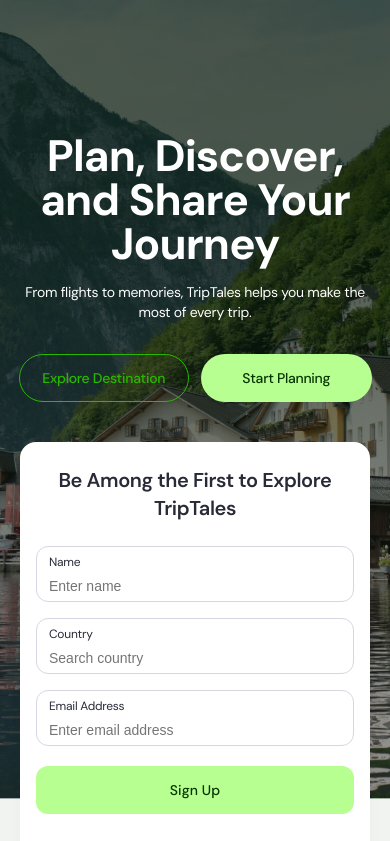
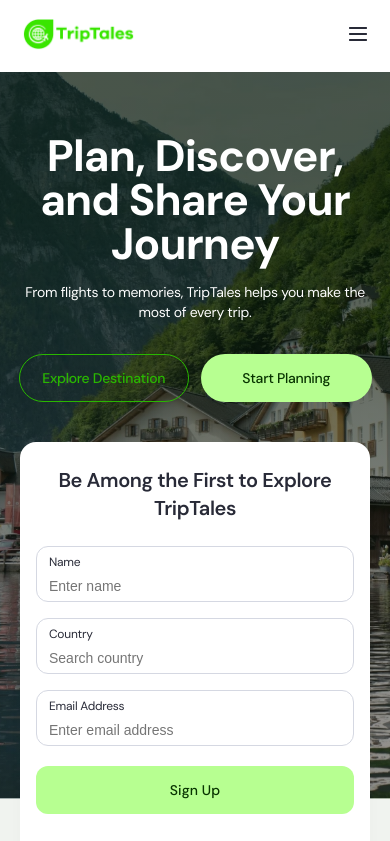
Before and after one commit to rizalsenja/trip-tales, a React (Vite) app: page / in a window 390 px wide. Shown: the top 841 px of the page. Built offline with nearby package versions, Linux system fonts and the light colour scheme.

Commit message:
ADDED NAVBAR

```diff
--- a/src/App.tsx
+++ b/src/App.tsx
@@ -8,7 +8,7 @@ import Footer from './components/footer/Footer';
 function App() {
   return (
     <React.Fragment>
-      {/* <Navbar /> */}
+      <Navbar />
       <Routes>
         <Route path="/" element={<Home />} />
       </Routes>
--- a/src/components/navbar/Navbar.module.scss
+++ b/src/components/navbar/Navbar.module.scss
@@ -1,10 +1,11 @@
-@use '@scss/globals' as *;
+@use "@scss/globals" as *;
 
 .navbar {
     position: fixed;
     display: flex;
     align-items: center;
     justify-content: space-between;
+    padding: 12px 12px 12px 24px;
     border-radius: 80px;
     background-color: $white;
     height: 72px;
@@ -14,13 +15,14 @@
     translate: -50%;
     left: 50%;
     width: 100%;
-    transition: border-radius 0.2s, top 0.2s;
+    transition:
+        border-radius 0.2s,
+        top 0.2s;
 
     &__container {
         display: flex;
         justify-content: space-between;
         align-items: center;
-        padding: 12px 12px 12px 24px;
         width: 100%;
     }
 
@@ -53,42 +55,51 @@
     &--scrolled {
         border-radius: 0 !important;
         top: 0 !important;
-        box-shadow: 0 2px 8px rgba(0,0,0,0.04); // opsional, biar ada efek shadow saat sticky
+        box-shadow: 0 2px 8px rgba(0, 0, 0, 0.04);
         max-width: unset;
     }
 }
 
-@media (max-width: 768px) {
+@media (max-width: 1023.98px) {
     .navbar {
         border-radius: unset;
         top: 0px;
+        padding: 20px;
+
+        &__container {
+
         }
 
-    .navbar__links,
-    .navbar__buttons {
+        &__logo {
+            img {
+                height: 34px;
+            }
+        }
+
+        &__links,
+        &__buttons {
             display: none;
         }
 
-    .navbar__hamburger {
+        &__hamburger {
             display: block;
             cursor: pointer;
-        padding: 12px;
         }
 
-    .navbar__overlay {
+        &__overlay {
             display: flex;
             position: fixed;
             top: 0;
             left: 0;
             width: 100vw;
             height: 100vh;
-        background: rgba(0,0,0,0.6);
+            background: rgba(0, 0, 0, 0.6);
             z-index: 999;
             align-items: flex-start;
             justify-content: flex-end;
         }
 
-    .navbar__overlayContent {
+        &__overlayContent {
             background: $white;
             width: 75vw;
             max-width: 320px;
@@ -98,10 +109,10 @@
             flex-direction: column;
             gap: 32px;
             position: relative;
-        box-shadow: -2px 0 8px rgba(0,0,0,0.08);
+            box-shadow: -2px 0 8px rgba(0, 0, 0, 0.08);
         }
 
-    .navbar__close {
+        &__close {
             background: none;
             border: none;
             font-size: 2rem;
@@ -111,7 +122,7 @@
             cursor: pointer;
         }
 
-    .navbar__overlayContent ul {
+        &__overlayContent ul {
             list-style: none;
             padding: 0;
             margin: 0;
@@ -120,9 +131,10 @@
             gap: 24px;
         }
 
-    .navbar__overlayButtons {
+        &__overlayButtons {
             display: flex;
             flex-direction: column;
             gap: 12px;
         }
     }
+}
```
Lines whose indentation alone changed are shown as unchanged.
